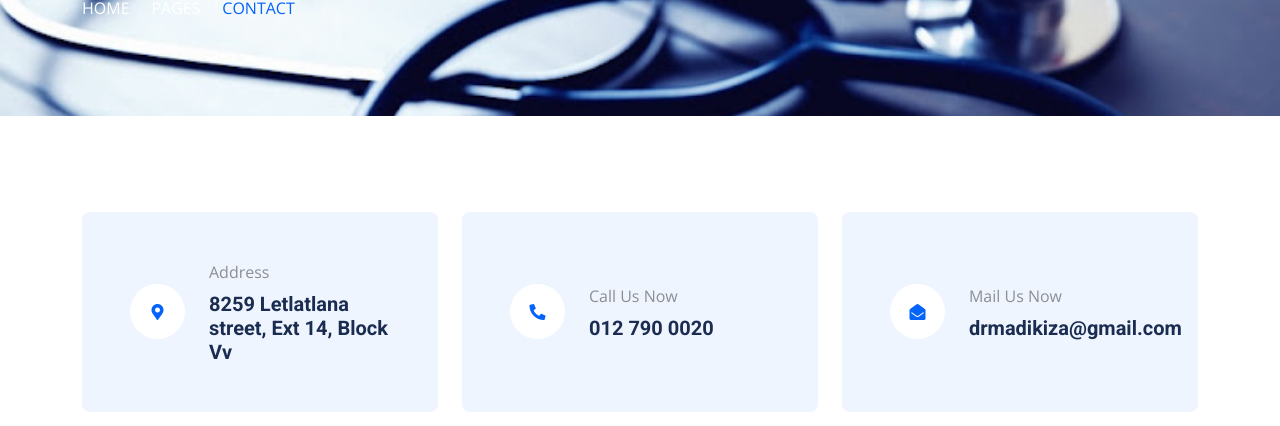
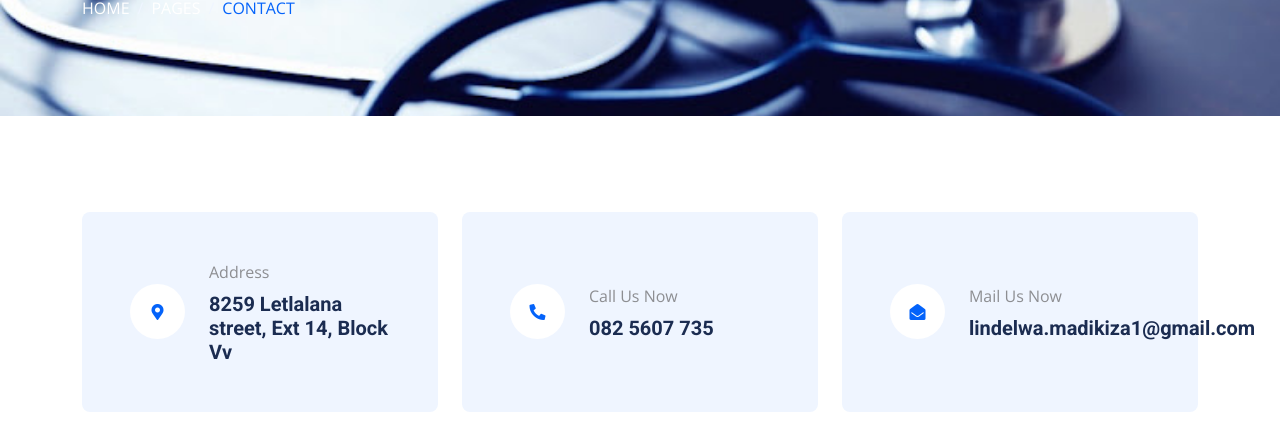
Before and after one commit to MRKWEBANE/drmadikiza.io, a plain HTML site: page contact.html in a window 1280 px wide. Shown: the part 374-800 px from the top of the page. Drawn offline with nearby package versions, Linux system fonts and the light colour scheme.

Commit message:
Update contact.html

```diff
--- a/contact.html
+++ b/contact.html
@@ -56,7 +56,7 @@
                 </div>
                 <div class="h-100 d-inline-flex align-items-center py-3">
                     <small class="far fa-clock text-primary me-2"></small>
-                    <small>Sat : 09.00 AM - 02.00 PM</small>
+                    <small>Sat : 09.00 AM - 12.00 PM</small>
                 </div>
             </div>
             <div class="col-lg-5 px-5 text-end">
@@ -130,7 +130,7 @@
                         </div>
                         <div class="ms-4">
                             <p class="mb-2">Address</p>
-                            <h5 class="mb-0">8259 Letlatlana street, Ext 14, Block Vv</h5>
+                            <h5 class="mb-0">8259 Letlalana street, Ext 14, Block Vv</h5>
                         </div>
                     </div>
                 </div>
@@ -141,7 +141,7 @@
                         </div>
                         <div class="ms-4">
                             <p class="mb-2">Call Us Now</p>
-                            <h5 class="mb-0">012 790 0020</h5>
+                            <h5 class="mb-0">082 5607 735</h5>
                         </div>
                     </div>
                 </div>
@@ -152,7 +152,7 @@
                         </div>
                         <div class="ms-4">
                             <p class="mb-2">Mail Us Now</p>
-                            <h5 class="mb-0">drmadikiza@gmail.com</h5>
+                            <h5 class="mb-0">lindelwa.madikiza1@gmail.com </h5>
                         </div>
                     </div>
                 </div>
```
